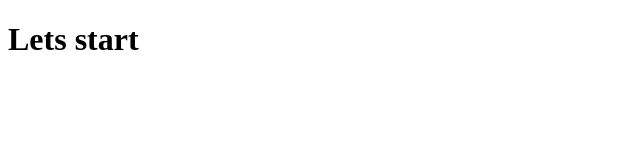
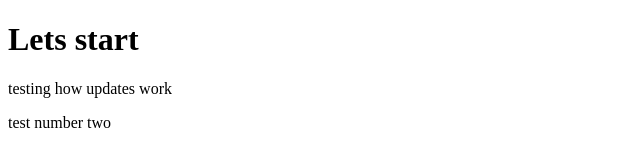
Before and after one commit to CyberSurfer108/Queue-Web-App, a plain HTML site: page Queue.html in a window 1280 px wide. Shown: the whole page, without its empty margins (0-640 px from the left). Drawn offline with Linux system fonts and the light colour scheme.

Commit message:
Update Queue.html

```diff
--- a/Queue.html
+++ b/Queue.html
@@ -1,9 +1,14 @@
 <!DOCTYPE html>
 <html>
+
 <head>
   <title>Queue</title>
 </head>
+
 <body>
   <h1>Lets start</h1>
+  <p>testing how updates work</p>
+  <p>test number two</p>
 </body>
+
 </html>
```
Lines whose indentation alone changed are shown as unchanged.
